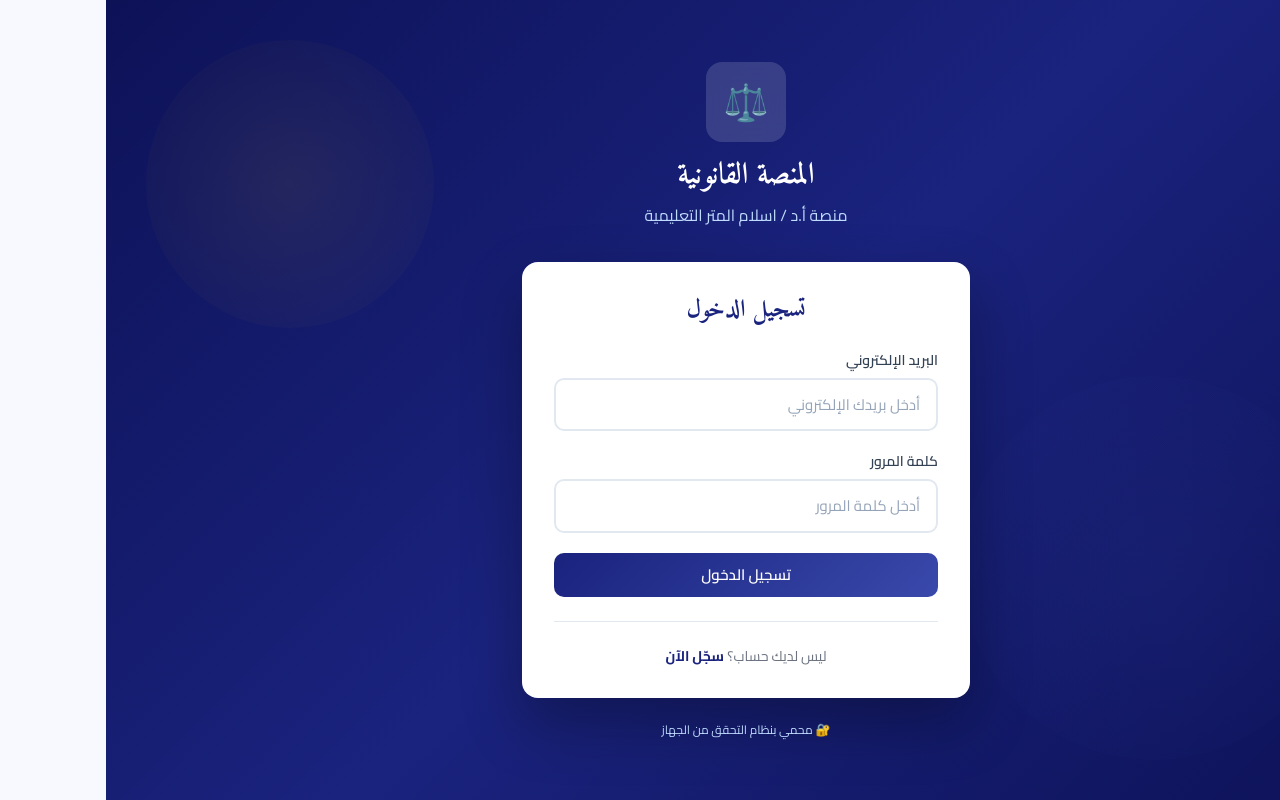
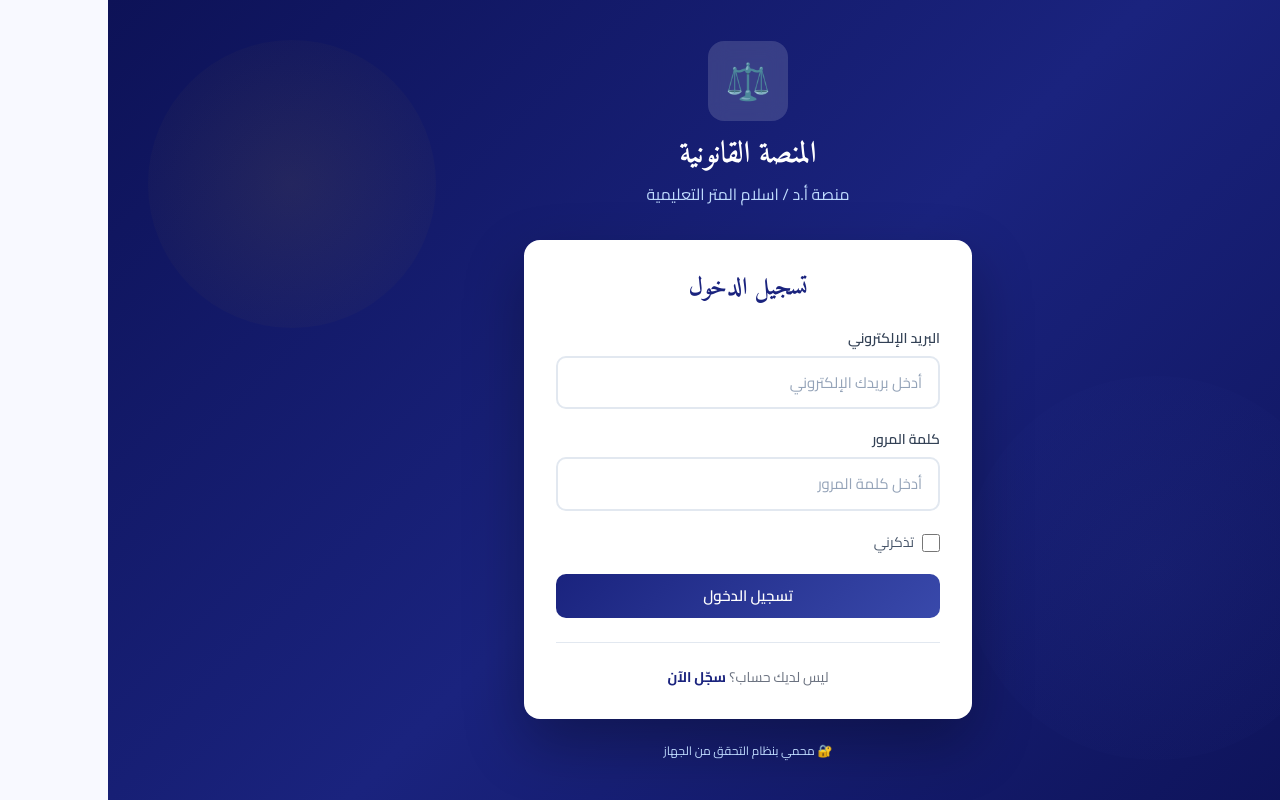
Before and after one commit to osaad2177-creator/law, a Next.js app: page /auth/login in a window 1280 px wide. Built offline with nearby package versions, Linux system fonts and the light colour scheme; no server answers.

Commit message:
Implement remember me feature in login page
Added 'Remember Me' functionality to the login form.

```diff
--- a/src/app/auth/login/page.tsx
+++ b/src/app/auth/login/page.tsx
@@ -2,18 +2,14 @@
 "use client";
 
 import { useState } from "react";
-import { useRouter } from "next/navigation";
 import Link from "next/link";
-
 import toast from "react-hot-toast";
-
 
 export default function LoginPage() {
   const [email, setEmail] = useState("");
   const [password, setPassword] = useState("");
   const [loading, setLoading] = useState(false);
-  const [deviceBlocked] = [false];
-  const router = useRouter();
+  const [rememberMe, setRememberMe] = useState(false);
 
   const handleSubmit = async (e: React.FormEvent) => {
     e.preventDefault();
@@ -23,9 +19,19 @@ export default function LoginPage() {
     }
     setLoading(true);
     try {
-      const { signInWithEmailAndPassword } = await import("firebase/auth");
+      const {
+        signInWithEmailAndPassword,
+        setPersistence,
+        browserLocalStorage,
+        browserSessionStorage,
+      } = await import("firebase/auth");
       const { auth } = await import("@/lib/firebase");
       const { isAdmin } = await import("@/lib/firestore");
+
+      await setPersistence(
+        auth,
+        rememberMe ? browserLocalStorage : browserSessionStorage
+      );
 
       const credential = await signInWithEmailAndPassword(auth, email, password);
       const adminCheck = await isAdmin(credential.user.uid);
@@ -41,7 +47,10 @@ export default function LoginPage() {
       }
     } catch (err: unknown) {
       const error = err as { code?: string };
-      if (error.code === "auth/invalid-credential" || error.code === "auth/user-not-found") {
+      if (
+        error.code === "auth/invalid-credential" ||
+        error.code === "auth/user-not-found"
+      ) {
         toast.error("البريد الإلكتروني أو كلمة المرور غير صحيحة");
       } else if (error.code === "auth/too-many-requests") {
         toast.error("تم تجاوز عدد المحاولات. يرجى المحاولة لاحقاً");
@@ -53,49 +62,12 @@ export default function LoginPage() {
     }
   };
 
-  if (deviceBlocked) {
-    return (
-      <div
-        className="min-h-screen flex items-center justify-center p-4"
-        style={{
-          background: "linear-gradient(135deg, #0d1257 0%, #1a237e 50%, #0d1257 100%)",
-        }}
-      >
-        <div
-          className="bg-white rounded-2xl p-10 max-w-md w-full text-center"
-          style={{ boxShadow: "0 25px 60px rgba(0,0,0,0.3)" }}
-        >
-          <div className="text-6xl mb-6">🔒</div>
-          <h2
-            className="text-2xl font-bold mb-4"
-            style={{ fontFamily: "'Amiri', serif", color: "#dc2626" }}
-          >
-            تم حظر الجهاز
-          </h2>
-          <p className="text-gray-600 mb-4" style={{ fontFamily: "'Cairo', sans-serif" }}>
-            هذا الحساب مرتبط بجهاز آخر. لا يمكن تسجيل الدخول من جهاز مختلف.
-          </p>
-          <p className="text-sm text-gray-500" style={{ fontFamily: "'Cairo', sans-serif" }}>
-            للحصول على المساعدة، يرجى التواصل مع الإدارة عبر واتساب على الرقم{" "}
-            <strong>01017693700</strong>
-          </p>
-          <button
-            onClick={() => window.location.reload()}
-            className="mt-6 btn-primary w-full"
-            style={{ background: "#1a237e" }}
-          >
-            إعادة المحاولة
-          </button>
-        </div>
-      </div>
-    );
-  }
-
   return (
     <div
       className="min-h-screen flex items-center justify-center p-4"
       style={{
-        background: "linear-gradient(135deg, #0d1257 0%, #1a237e 50%, #0d1257 100%)",
+        background:
+          "linear-gradient(135deg, #0d1257 0%, #1a237e 50%, #0d1257 100%)",
       }}
     >
       {/* Background decoration */}
@@ -118,7 +90,10 @@ export default function LoginPage() {
         <div className="text-center mb-8">
           <div
             className="inline-flex items-center justify-center w-20 h-20 rounded-2xl mb-4"
-            style={{ background: "rgba(255,255,255,0.15)", backdropFilter: "blur(10px)" }}
+            style={{
+              background: "rgba(255,255,255,0.15)",
+              backdropFilter: "blur(10px)",
+            }}
           >
             <span className="text-4xl">⚖️</span>
           </div>
@@ -128,7 +103,10 @@ export default function LoginPage() {
           >
             المنصة القانونية
           </h1>
-          <p className="text-blue-200 mt-2" style={{ fontFamily: "'Cairo', sans-serif" }}>
+          <p
+            className="text-blue-200 mt-2"
+            style={{ fontFamily: "'Cairo', sans-serif" }}
+          >
             منصة أ.د / اسلام المتر التعليمية
           </p>
         </div>
@@ -146,6 +124,7 @@ export default function LoginPage() {
           </h2>
 
           <form onSubmit={handleSubmit} className="space-y-5">
+            {/* Email */}
             <div>
               <label
                 className="block text-sm font-semibold mb-2"
@@ -164,6 +143,7 @@ export default function LoginPage() {
               />
             </div>
 
+            {/* Password */}
             <div>
               <label
                 className="block text-sm font-semibold mb-2"
@@ -182,6 +162,35 @@ export default function LoginPage() {
               />
             </div>
 
+            {/* Remember Me */}
+            <div className="flex items-center gap-2">
+              <input
+                type="checkbox"
+                id="rememberMe"
+                checked={rememberMe}
+                onChange={(e) => setRememberMe(e.target.checked)}
+                disabled={loading}
+                style={{
+                  width: "18px",
+                  height: "18px",
+                  cursor: "pointer",
+                  accentColor: "#1a237e",
+                }}
+              />
+              <label
+                htmlFor="rememberMe"
+                style={{
+                  fontFamily: "'Cairo', sans-serif",
+                  fontSize: "14px",
+                  color: "#475569",
+                  cursor: "pointer",
+                }}
+              >
+                تذكرني
+              </label>
+            </div>
+
+            {/* Submit */}
             <button
               type="submit"
               disabled={loading}
@@ -236,7 +245,9 @@ export default function LoginPage() {
 
       <style jsx global>{`
         @keyframes spin {
-          to { transform: rotate(360deg); }
+          to {
+            transform: rotate(360deg);
+          }
         }
       `}</style>
     </div>
```
